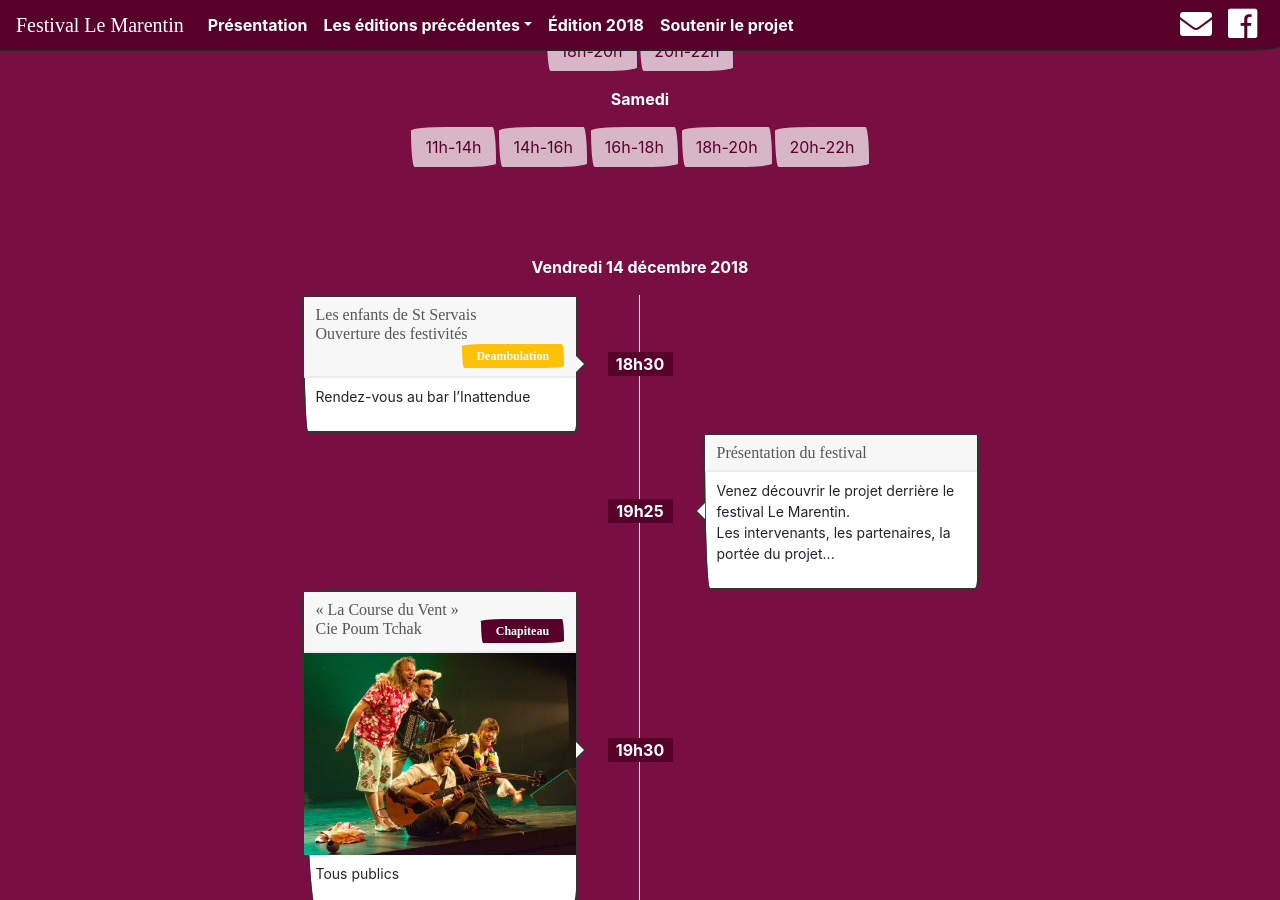
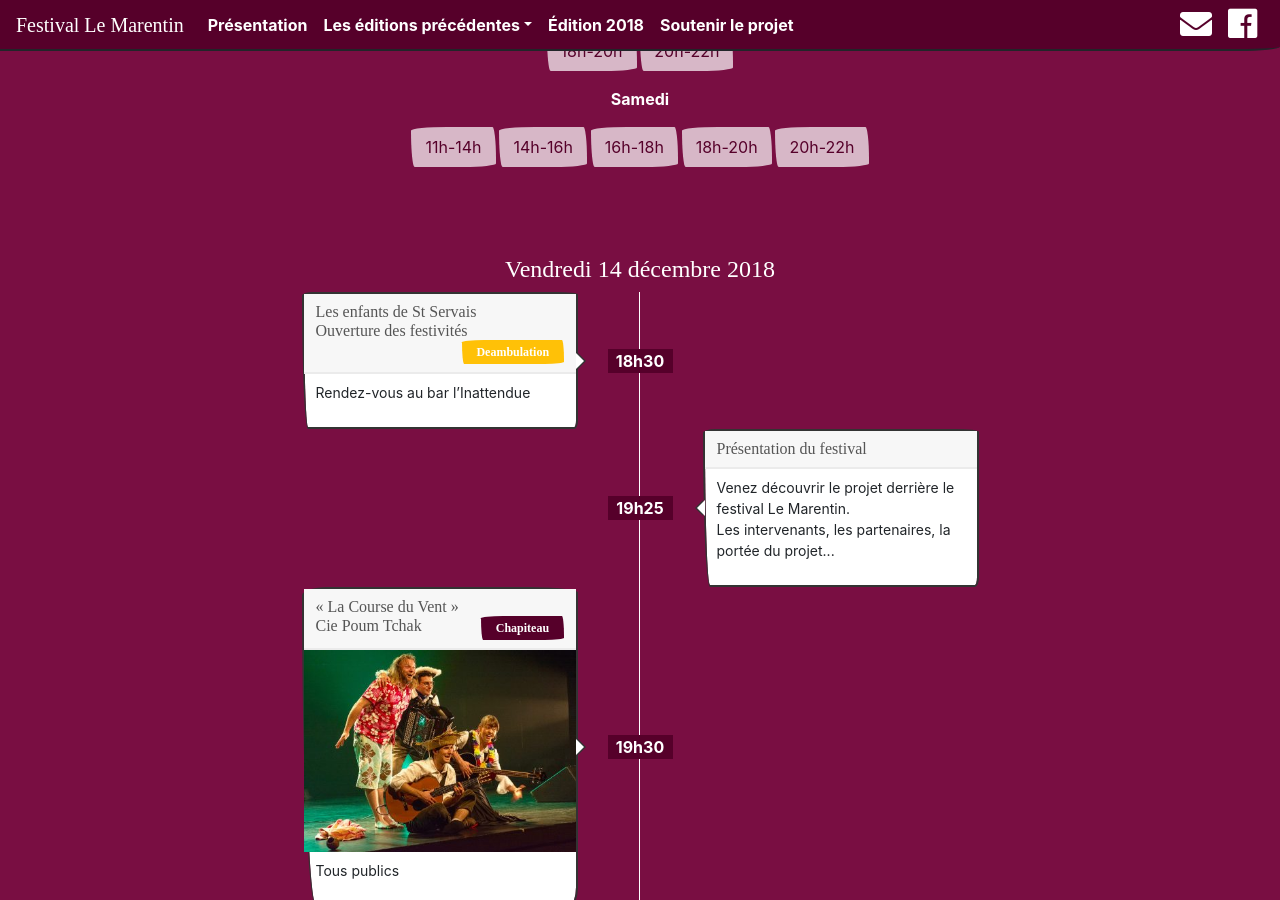
Before and after one commit to tibodut/marentin, a Jekyll site: the page built from edition-2018.html, in a window 1280 px wide and 900 px high, scrolled down 736 px. Built offline with Jekyll 4.4.1, drawn with Linux system fonts in a browser that asks for light colours; nearby versions of some CDN libraries; some web fonts are replaced.

Commit message:
Update edition-2018.html

```diff
--- a/edition-2018.html
+++ b/edition-2018.html
@@ -51,7 +51,7 @@ layout: default
 <a class="btn btn-default" href="#samedi5" role="button" style="background:rgba(255,255,255,.7)"> 20h-22h</a></p>
     </div>
         <br /><br /><br />
-               <p class="text-center">Vendredi 14 décembre 2018</p>
+               <h4 class="text-center">Vendredi 14 décembre 2018</h4>
         <style>
 .timeline-v .popover>.arrow{top: calc(50% - .5rem)}
         </style>
@@ -98,7 +98,7 @@ layout: default
         <br />
          <div class="container">
 
-       <p class="text-center">Samedi 15 décembre 2018</p>
+       <h4 class="text-center">Samedi 15 décembre 2018</h4>
         <style>
 .timeline-v .popover>.arrow{top: calc(50% - .5rem)}
         </style>
```
